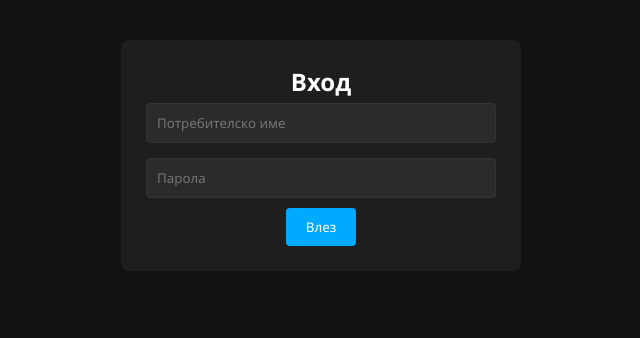
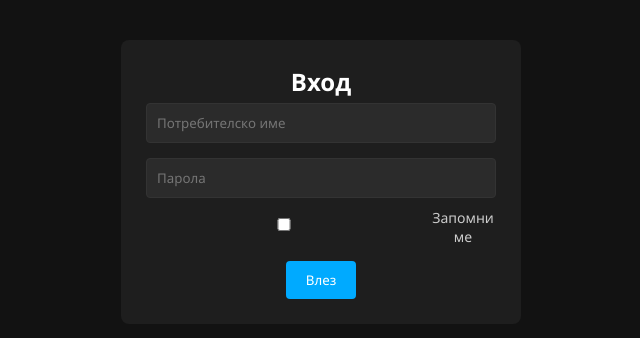
Before and after one commit to s1lly-work/novatransit, a Flask app: page /login in a window 1280 px wide. Shown: the part 52-390 px from the top of the page, without its empty margins (319-959 px from the left). Run offline with Flask 3, Linux system fonts and the light colour scheme.

Commit message:
Update login.html

```diff
--- a/templates/login.html
+++ b/templates/login.html
@@ -5,6 +5,12 @@
     <form method="POST">
         <input type="text" name="username" placeholder="Потребителско име" required>
         <input type="password" name="password" placeholder="Парола" required>
+
+        <div style="margin-bottom: 15px; display: flex; align-items: center; gap: 8px;">
+            <input type="checkbox" id="remember" name="remember">
+            <label for="remember" style="color: #ccc; font-size: 14px; cursor: pointer;">Запомни ме</label>
+        </div>
+
         <button type="submit">Влез</button>
     </form>
 </div>
```
